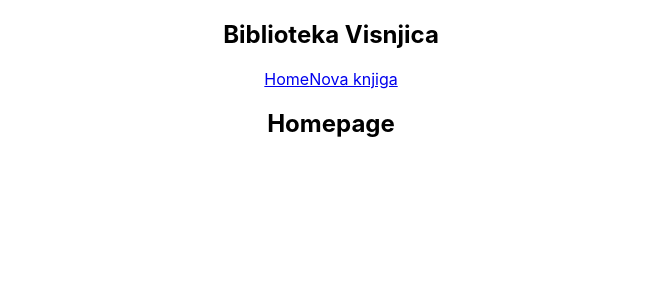
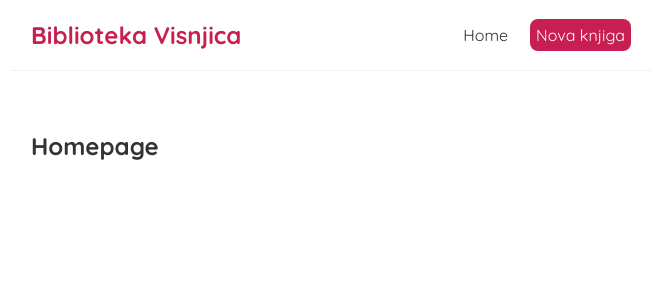
Before and after one commit to nnatasa/iteh-react, a React (Create React App) app: page / in a window 1280 px wide. Shown: the top 300 px of the page, without its empty margins (309-971 px from the left). Built offline with nearby package versions, Linux system fonts and the light colour scheme.

Commit message:
dodat css fajl

```diff
--- a/src/App.css
+++ /dev/null
@@ -1,38 +0,0 @@
-.App {
-  text-align: center;
-}
-
-.App-logo {
-  height: 40vmin;
-  pointer-events: none;
-}
-
-@media (prefers-reduced-motion: no-preference) {
-  .App-logo {
-    animation: App-logo-spin infinite 20s linear;
-  }
-}
-
-.App-header {
-  background-color: #282c34;
-  min-height: 100vh;
-  display: flex;
-  flex-direction: column;
-  align-items: center;
-  justify-content: center;
-  font-size: calc(10px + 2vmin);
-  color: white;
-}
-
-.App-link {
-  color: #61dafb;
-}
-
-@keyframes App-logo-spin {
-  from {
-    transform: rotate(0deg);
-  }
-  to {
-    transform: rotate(360deg);
-  }
-}
--- a/src/App.js
+++ b/src/App.js
@@ -1,4 +1,3 @@
-import './App.css';
 import Navbar from './components/Navbar';
 import Home from './components/Home';
 
--- a/src/components/Navbar.jsx
+++ b/src/components/Navbar.jsx
@@ -4,7 +4,11 @@
             <h1>Biblioteka Visnjica</h1>
             <div className="links">
                 <a href='/'>Home</a>
-                <a href='/create'>Nova knjiga</a>
+                <a href='/create' style={{
+                    color: "white",
+                    backgroundColor: '#c71f51',
+                    borderRadius: '8px',
+                }}>Nova knjiga</a>
             </div>
         </nav>
      );
--- a/src/index.css
+++ b/src/index.css
@@ -1,13 +1,35 @@
-body {
+@import url('https://fonts.googleapis.com/css2?family=Quicksand:wght@300;400;500;600;700&display=swap');
+
+
+*{
   margin: 0;
-  font-family: -apple-system, BlinkMacSystemFont, 'Segoe UI', 'Roboto', 'Oxygen',
-    'Ubuntu', 'Cantarell', 'Fira Sans', 'Droid Sans', 'Helvetica Neue',
-    sans-serif;
-  -webkit-font-smoothing: antialiased;
-  -moz-osx-font-smoothing: grayscale;
+  font-family: "Quicksand";
+  color: #333;
 }
-
-code {
-  font-family: source-code-pro, Menlo, Monaco, Consolas, 'Courier New',
-    monospace;
+.navbar {
+  padding: 20px;
+  display: flex;
+  align-items: center;
+  max-width: 600px;
+  margin: 0 auto;
+  border-bottom: 1px solid #f2f2f2;
 }
+.navbar h1 {
+  color: #c71f51;
+}
+.navbar .links {
+  margin-left: auto;
+}
+.navbar a {
+  margin-left: 16px;
+  text-decoration: none;
+  padding: 6px;
+}
+.navbar a:hover {
+  color: #c71f51;
+}
+.content {
+  max-width: 600px;
+  margin: 40px auto;
+  padding: 20px;
+}
```
